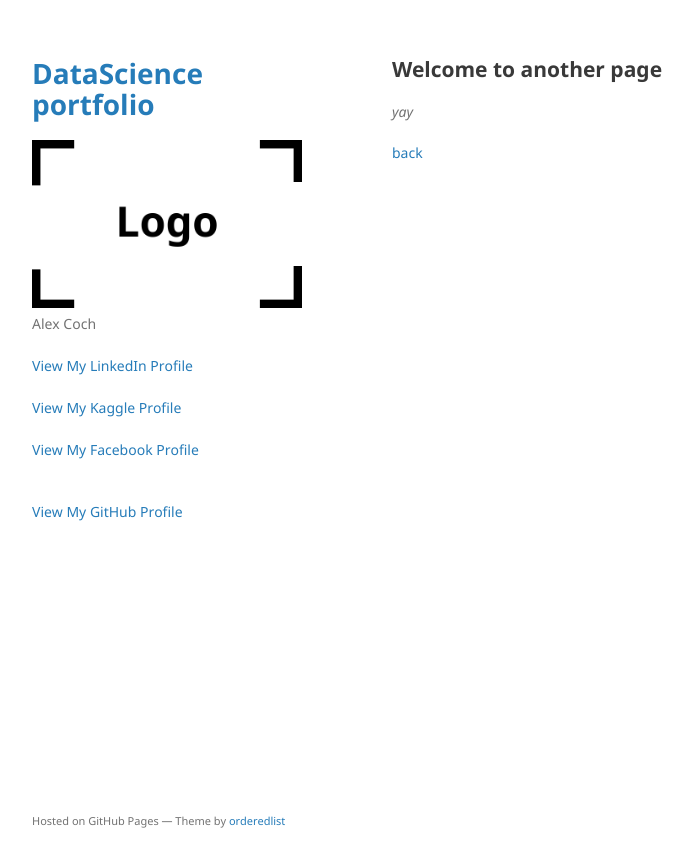
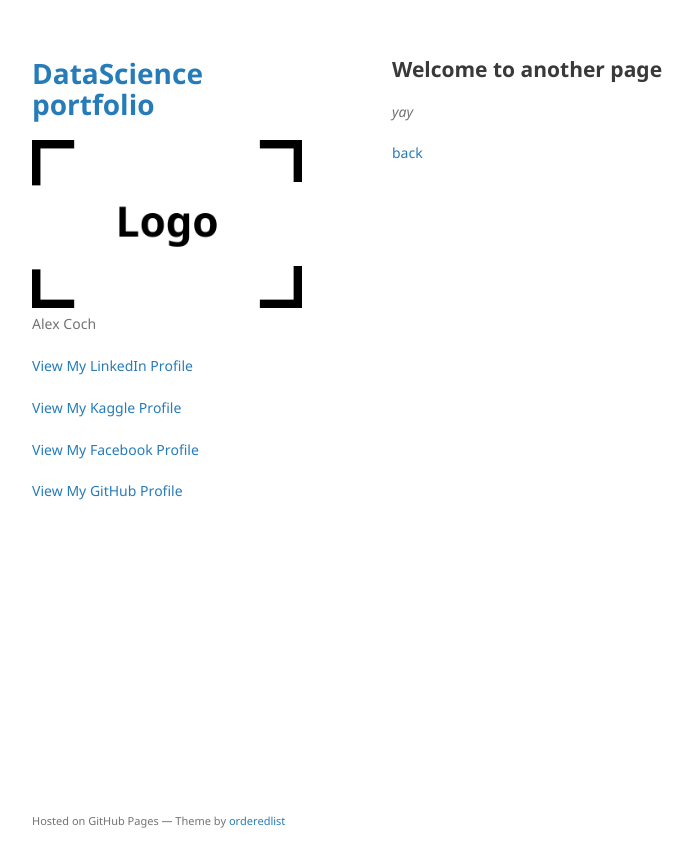
Before and after one commit to alex-coch/alex-coch.github.io, a Jekyll site: the page built from another-page.md, in a window 1280 px wide. Shown: the top 867 px of the page, without its empty margins (178-871 px from the left). Built offline with Jekyll 4.4.1, drawn with Linux system fonts in a browser that asks for light colours; our own code applies the rules of GitHub Pages for plain Markdown files.

Commit message:
fixed links

```diff
--- a/_config.yml
+++ b/_config.yml
@@ -3,7 +3,7 @@ logo: /assets/img/logo.png
 description: Alex Coch<br><br>
   <a href=https://linkedin.com/in/alexcoch>View My LinkedIn Profile</a><br><br>
   <a href=https://kaggle.com/alekscoch>View My Kaggle Profile</a><br><br>
-  <a href=https://facebook.com/f.alex.coch>View My Facebook Profile</a><br><br>
+  <a href=https://facebook.com/f.alex.coch>View My Facebook Profile</a><br>
 show_downloads: false
 google_analytics:
 theme: jekyll-theme-minimal
```
